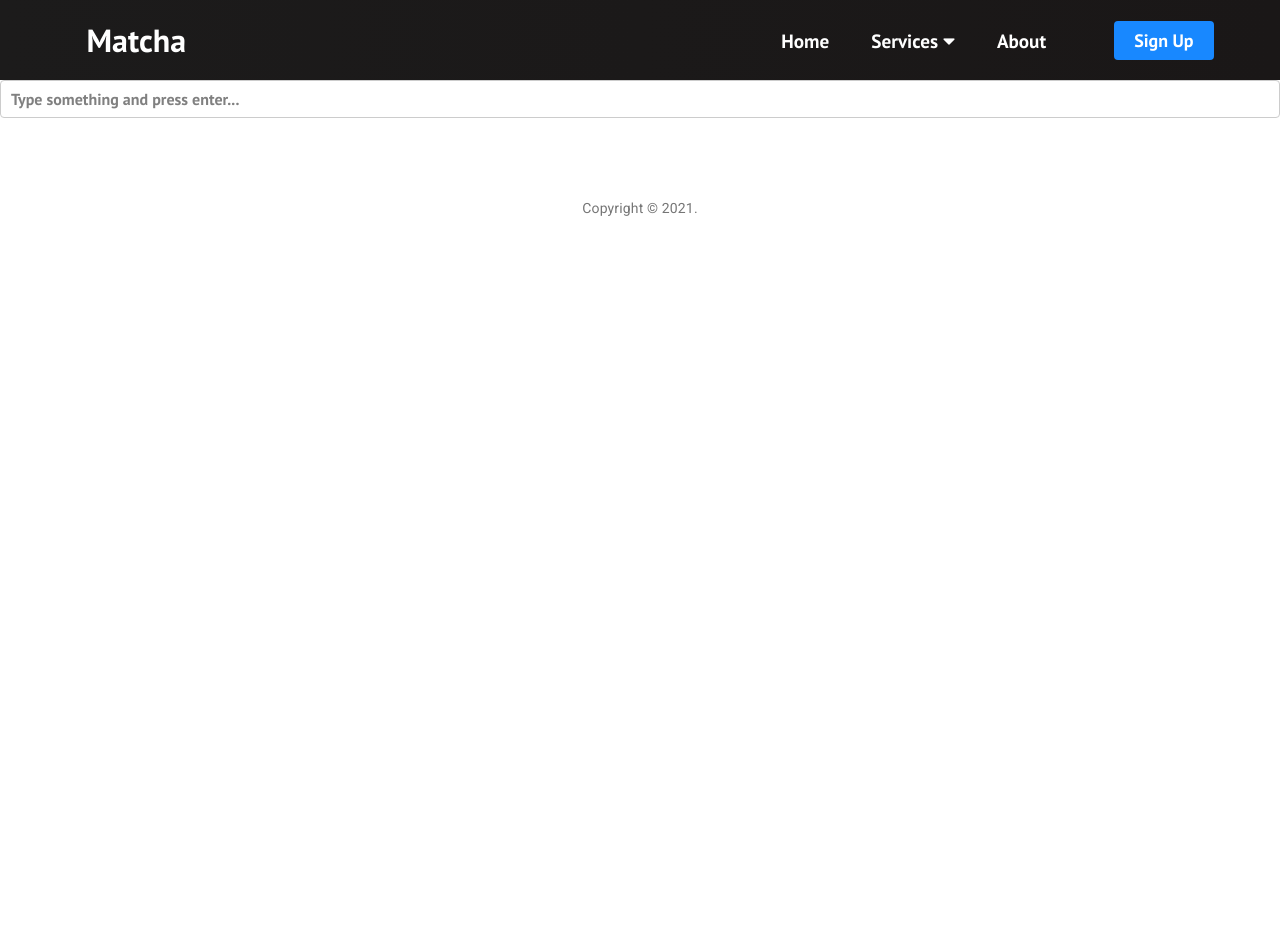
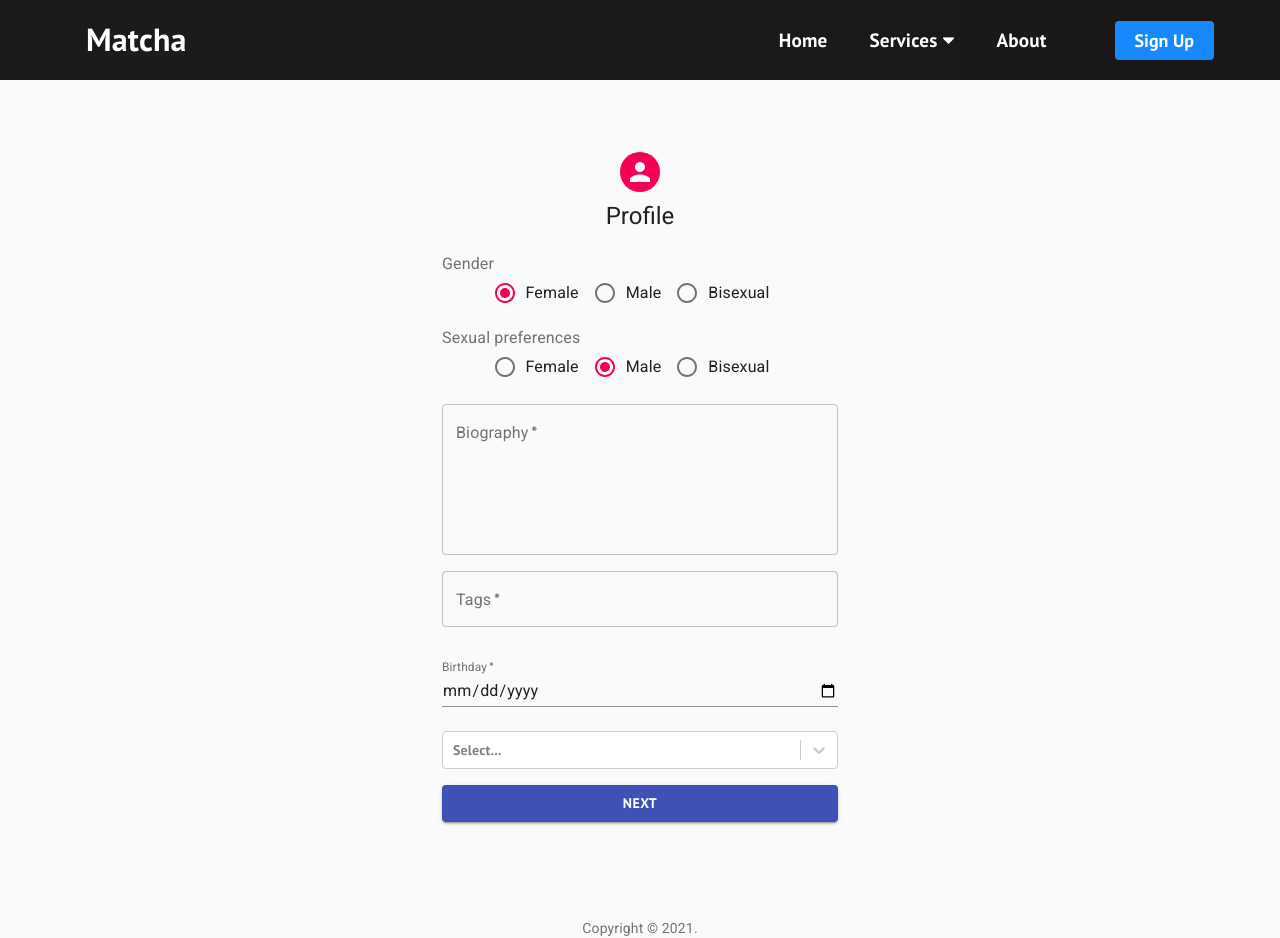
Before and after one commit to mourasoft/Matcha, a React (Create React App) app in the folder clientSide/: page /profile in a window 1280 px wide. Before the commit the page ends 800 px from the top, so only its background shows below. Built offline with nearby package versions, Linux system fonts and the light colour scheme.

Commit message:
fix profile images

```diff
--- a/clientSide/package.json
+++ b/clientSide/package.json
@@ -5,9 +5,11 @@
   "dependencies": {
     "@material-ui/core": "^4.11.3",
     "@material-ui/lab": "^4.0.0-alpha.57",
+    "@material-ui/pickers": "^3.3.10",
     "@testing-library/jest-dom": "^5.11.9",
     "@testing-library/react": "^11.2.5",
     "@testing-library/user-event": "^12.8.3",
+    "date-fns": "^2.19.0",
     "react": "^17.0.1",
     "react-dom": "^17.0.1",
     "react-icons": "^4.2.0",
--- a/clientSide/src/Helpers/validators.js
+++ b/clientSide/src/Helpers/validators.js
@@ -1,4 +1,4 @@
-// string validation
+// string validation\
 export function validateStr(str, label) {
 	// name=> {label}
 	// isReq
@@ -29,7 +29,6 @@ export function validateUser(str, label) {
 }
 // email validation
 export function validateEmail(str, label) {
-	//
 	if (!str || str.trim() === "") {
 		return `${label} is required field.`;
 	} else if (
@@ -76,3 +75,8 @@ export function validateConfirm(confirm, pass, label) {
 		return `Passwords not match.`;
 	}
 }
+
+// birth day validator
+export function validateBirthday(){
+	return(null)
+}
--- a/clientSide/src/components/auth/profil.jsx
+++ b/clientSide/src/components/auth/profil.jsx
@@ -1,220 +1,207 @@
-// import {
-// 	Container,
-// 	CssBaseline,
-// 	Typography,
-// 	Grid,
-// 	TextField,
-// 	Button,
-// 	Avatar,
-// 	FormLabel,
-// 	RadioGroup,
-// 	Radio,
-// 	FormControlLabel,
-// } from "@material-ui/core";
-// import { makeStyles } from "@material-ui/core/styles";
-// import { Link } from "react-router-dom";
+import {
+  Container,
+  CssBaseline,
+  Typography,
+  Grid,
+  TextField,
+  Button,
+  Avatar,
+  FormLabel,
+  RadioGroup,
+  Radio,
+  FormControlLabel,
+} from "@material-ui/core";
+import { makeStyles } from "@material-ui/core/styles";
+import { useState } from "react";
+import CreatableSelect from "react-select/creatable";
+// const theme = createMuiTheme({
+// 	palette: {
+// 		primary: {
+// 			main: "#556cd6",
+// 		},
+// 		secondary: {
+// 			main: "#19857b",
+// 		},
+// 		error: {
+// 			main: "#38a2e3",
+// 		},
+// 		background: {
+// 			default: "#fff",
+// 		},
+// 	},
+// });
 
-// // const theme = createMuiTheme({
-// // 	palette: {
-// // 		primary: {
-// // 			main: "#556cd6",
-// // 		},
-// // 		secondary: {
-// // 			main: "#19857b",
-// // 		},
-// // 		error: {
-// // 			main: "#38a2e3",
-// // 		},
-// // 		background: {
-// // 			default: "#fff",
-// // 		},
-// // 	},
-// // });
+const useStyles = makeStyles((theme) => ({
+  paper: {
+    marginTop: theme.spacing(8),
+    display: "flex",
+    flexDirection: "column",
+    alignItems: "center",
+  },
+  avatar: {
+    margin: theme.spacing(1),
+    backgroundColor: theme.palette.secondary.main,
+  },
+  form: {
+    width: "100%", // Fix IE 11 issue.
+    marginTop: theme.spacing(3),
+  },
+  submit: {
+    margin: theme.spacing(2, 0, 2),
+  },
+  radio: {
+    flexDirection: "row",
+    justifyContent: "center",
+  },
+}));
 
-// const useStyles = makeStyles((theme) => ({
-// 	paper: {
-// 		marginTop: theme.spacing(8),
-// 		display: "flex",
-// 		flexDirection: "column",
-// 		alignItems: "center",
-// 	},
-// 	avatar: {
-// 		margin: theme.spacing(1),
-// 		backgroundColor: theme.palette.secondary.main,
-// 	},
-// 	form: {
-// 		width: "100%", // Fix IE 11 issue.
-// 		marginTop: theme.spacing(3),
-// 	},
-// 	submit: {
-// 		margin: theme.spacing(2, 0, 2),
-// 	},
-// 	radio: {
-// 		flexDirection: "row",
-// 		justifyContent: "center",
-// 	},
-// }));
+const Profile = () => {
+  const classes = useStyles();
+  const [data, setData] = useState({
+    gender: "female",
+    preferences: "male",
+    biography: "",
+    birthday: "",
+  });
+  const handlechange = (e) => {
+    const { name, value } = e.target;
+    setData({
+      ...data,
+      [name]: value,
+    });
+    console.log("the name of value >>>>>", name, "the value is ", value);
+  };
 
-// const Profile = () => {
-// 	const classes = useStyles();
-// 	return (
-// 		<Container component="main" maxWidth="xs">
-// 			<CssBaseline />
-// 			<div className={classes.paper}>
-// 				<Avatar className={classes.avatar}></Avatar>
-// 				<Typography component="h1" variant="h5">
-// 					Profile
-// 				</Typography>
-// 				<form className={classes.form} noValidate>
-// 					<Grid container spacing={2}>
-// 						<Grid item xs={12}>
-// 							<FormLabel component="legend">Gender</FormLabel>
-// 							<RadioGroup
-// 								className={classes.radio}
-// 								aria-label="gender"
-// 								name="gender1"
-// 							>
-// 								<FormControlLabel
-// 									value="female"
-// 									control={<Radio />}
-// 									label="Female"
-// 								/>
-// 								<FormControlLabel
-// 									value="male"
-// 									control={<Radio />}
-// 									label="Male"
-// 								/>
-// 								<FormControlLabel
-// 									value="bisexual"
-// 									control={<Radio />}
-// 									label="Bisexual"
-// 								/>
-// 							</RadioGroup>
-// 						</Grid>
-// 						<Grid item xs={12}>
-// 							<FormLabel component="legend">Sexual preferences</FormLabel>
-// 							<RadioGroup
-// 								className={classes.radio}
-// 								aria-label="gender"
-// 								name="gender1"
-// 							>
-// 								<FormControlLabel
-// 									value="female"
-// 									control={<Radio />}
-// 									label="Female"
-// 								/>
-// 								<FormControlLabel
-// 									value="male"
-// 									control={<Radio />}
-// 									label="Male"
-// 								/>
-// 								<FormControlLabel
-// 									value="bisexual"
-// 									control={<Radio />}
-// 									label="Bisexual"
-// 								/>
-// 							</RadioGroup>
-// 						</Grid>
-// 						<Grid item xs={12}>
-// 							<TextField
-// 								variant="outlined"
-// 								required
-// 								fullWidth
-// 								rows={4}
-// 								multiline
-// 								name="biography"
-// 								label="Biography"
-// 								type="text"
-// 								id="Biography"
-// 							/>
-// 						</Grid>
-// 						<Grid item xs={12}>
-// 							<TextField
-// 								variant="outlined"
-// 								required
-// 								fullWidth
-// 								id="tags"
-// 								label="Tags"
-// 								type="text"
-// 								name="tags"
-// 							/>
-// 						</Grid>
-// 					</Grid>
-// 					<Button
-// 						type="submit"
-// 						fullWidth
-// 						variant="contained"
-// 						color="primary"
-// 						className={classes.submit}
-// 					>
-// 						Sign Up
-// 					</Button>
-// 				</form>
-// 			</div>
-// 		</Container>
-// 	);
-// };
-
-// export default Profile;
-import React, { Component } from 'react';
-
-import CreatableSelect from 'react-select/creatable';
-
-const components = {
-  DropdownIndicator: null,
+  const handleSubmit = (e) => {
+    e.preventDefault();
+  };
+  console.log(data.gender);
+  return (
+    <Container component="main" maxWidth="xs">
+      <CssBaseline />
+      <div className={classes.paper}>
+        <Avatar className={classes.avatar}></Avatar>
+        <Typography component="h1" variant="h5">
+          Profile
+        </Typography>
+        <form className={classes.form} onSubmit={handleSubmit} noValidate>
+          <Grid container spacing={2}>
+            <Grid item xs={12}>
+              <FormLabel component="legend">Gender</FormLabel>
+              <RadioGroup
+                className={classes.radio}
+                aria-label="gender"
+                name="gender"
+                value={data.gender}
+                onChange={handlechange}
+              >
+                <FormControlLabel
+                  value="female"
+                  control={<Radio />}
+                  label="Female"
+                />
+                <FormControlLabel
+                  value="male"
+                  control={<Radio />}
+                  label="Male"
+                />
+                <FormControlLabel
+                  value="bisexual"
+                  control={<Radio />}
+                  label="Bisexual"
+                />
+              </RadioGroup>
+            </Grid>
+            <Grid item xs={12}>
+              <FormLabel component="legend">Sexual preferences</FormLabel>
+              <RadioGroup
+                className={classes.radio}
+                aria-label="gender"
+                name="preferences"
+                value={data.preferences}
+                onChange={handlechange}
+              >
+                <FormControlLabel
+                  value="female"
+                  control={<Radio />}
+                  label="Female"
+                />
+                <FormControlLabel
+                  value="male"
+                  control={<Radio />}
+                  label="Male"
+                />
+                <FormControlLabel
+                  value="bisexual"
+                  control={<Radio />}
+                  label="Bisexual"
+                />
+              </RadioGroup>
+            </Grid>
+            <Grid item xs={12}>
+              <TextField
+                variant="outlined"
+                required
+                fullWidth
+                rows={6}
+                multiline
+                name="biography"
+                label="Biography"
+                type="text"
+                id="Biography"
+                value={data.biography}
+                onChange={handlechange}
+              />
+            </Grid>
+            <Grid item xs={12}>
+              <TextField
+                variant="outlined"
+                required
+                fullWidth
+                id="tags"
+                label="Tags"
+                type="text"
+                name="tags"
+              />
+            </Grid>
+            <Grid item xs={12}>
+              <TextField
+                id="date"
+                margin="normal"
+                fullWidth
+                required
+                label="Birthday"
+                name="birthday"
+                type="date"
+                value={data.birthday}
+                onChange={handlechange}
+                InputLabelProps={{
+                  shrink: true,
+                }}
+              />
+            </Grid>
+            <Grid item xs={12}>
+              <CreatableSelect
+                isMulti
+                label="Mouras"
+                // onChange={this.handleChange}
+                // options={colourOptions}
+              />
+            </Grid>
+          </Grid>
+          <Button
+            type="submit"
+            fullWidth
+            variant="contained"
+            color="primary"
+            className={classes.submit}
+          >
+            Next
+          </Button>
+        </form>
+      </div>
+    </Container>
+  );
 };
 
-const createOption = (label: string) => ({
-  label,
-  value: label,
-});
-
-export default class CreatableInputOnly extends Component<*, State> {
-  state = {
-    inputValue: '',
-    value: [],
-  };
-  handleChange = (value: any, actionMeta: any) => {
-    console.group('Value Changed');
-    console.log(value);
-    console.log(`action: ${actionMeta.action}`);
-    console.groupEnd();
-    this.setState({ value });
-  };
-  handleInputChange = (inputValue: string) => {
-    this.setState({ inputValue });
-  };
-  handleKeyDown = (event: SyntheticKeyboardEvent<HTMLElement>) => {
-    const { inputValue, value } = this.state;
-    if (!inputValue) return;
-    switch (event.key) {
-      case 'Enter':
-      case 'Tab':
-        console.group('Value Added');
-        console.log(value);
-        console.groupEnd();
-        this.setState({
-          inputValue: '',
-          value: [...value, createOption(inputValue)],
-        });
-        event.preventDefault();
-    }
-  };
-  render() {
-    const { inputValue, value } = this.state;
-    return (
-      <CreatableSelect
-        components={components}
-        inputValue={inputValue}
-        isClearable
-        isMulti
-        menuIsOpen={false}
-        onChange={this.handleChange}
-        onInputChange={this.handleInputChange}
-        onKeyDown={this.handleKeyDown}
-        placeholder="Type something and press enter..."
-        value={value}
-      />
-    );
-  }
-}
+export default Profile;
```
Also changed, not shown: clientSide/src/App.js (+6 -6 lines), 2 other files (tests, documents, lock files or other folders).
